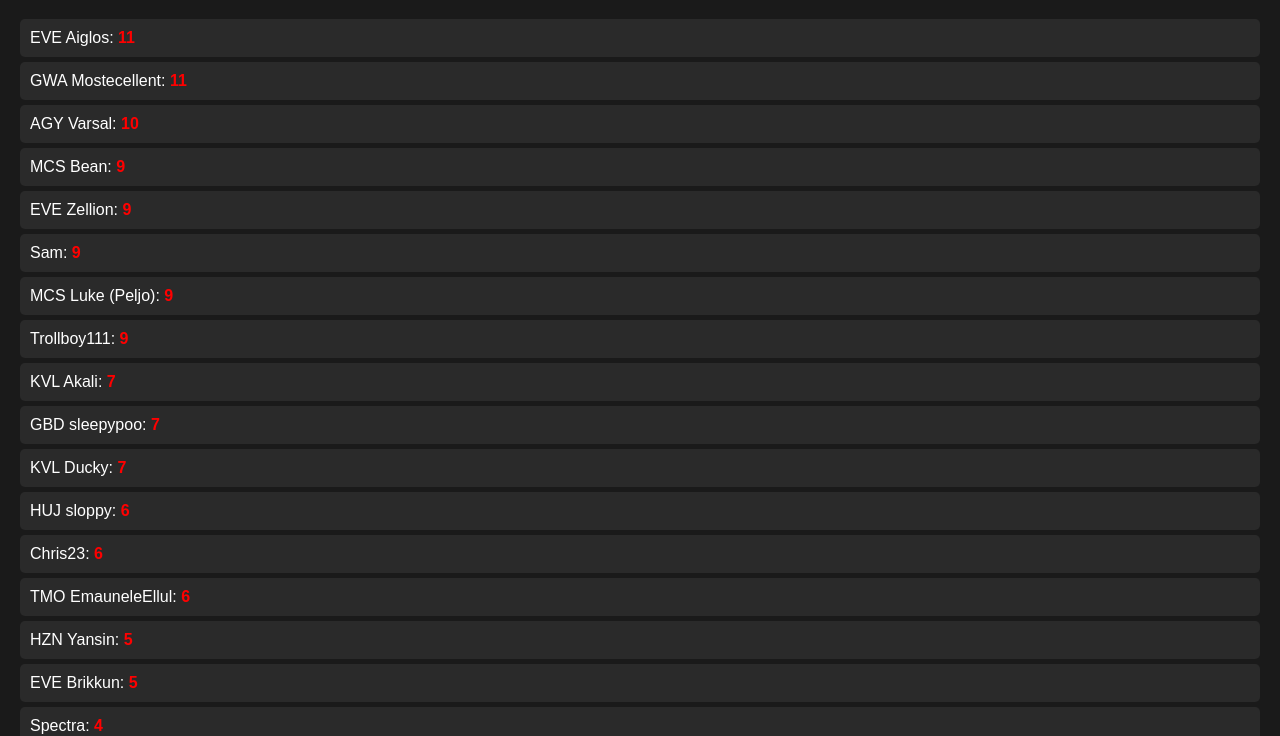
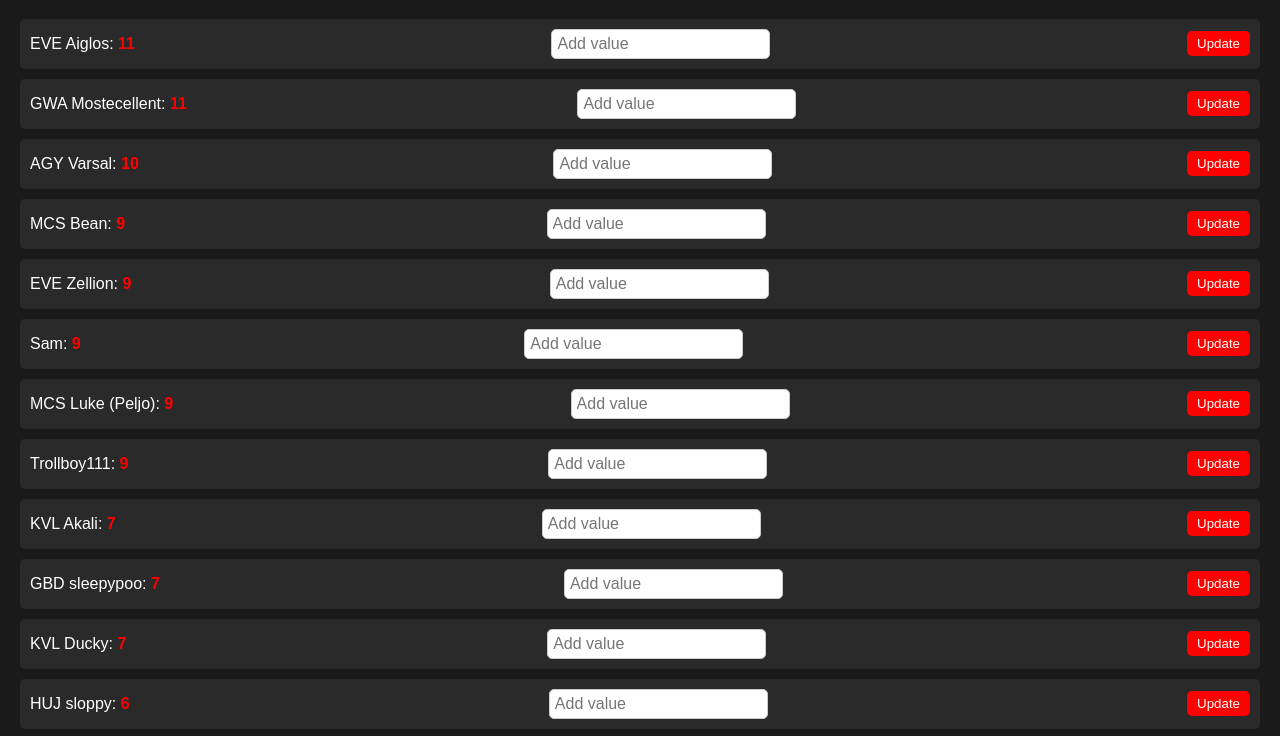
Before and after one commit to Luke-Cardona/Pick-ems-LCM, a plain HTML site: page scores.html in a window 1280 px wide. Shown: the part 61-797 px from the top of the page. Drawn offline with Linux system fonts and the light colour scheme.

Commit message:
Update scores.html

```diff
--- a/scores.html
+++ b/scores.html
@@ -20,13 +20,35 @@
         }
         li {
             background-color: #2a2a2a;
-            margin: 5px 0;
+            margin: 10px 0;
             padding: 10px;
             border-radius: 5px;
+            display: flex;
+            align-items: center;
+            justify-content: space-between;
         }
         .highlight {
             color: red;
             font-weight: bold;
+        }
+        input {
+            margin-left: 10px;
+            padding: 5px;
+            border-radius: 5px;
+            border: 1px solid #ccc;
+            font-size: 1em;
+        }
+        button {
+            margin-left: 10px;
+            padding: 5px 10px;
+            background-color: red;
+            color: white;
+            border: none;
+            border-radius: 5px;
+            cursor: pointer;
+        }
+        button:hover {
+            background-color: darkred;
         }
     </style>
 </head>
@@ -45,9 +67,38 @@
                 const data = await response.json();
 
                 const scoresList = document.getElementById('scores-list');
-                data.scores.forEach(score => {
+                data.scores.forEach((score, index) => {
                     const listItem = document.createElement('li');
-                    listItem.innerHTML = `${score.name}: <span class="highlight">${score.score}</span>`;
+
+                    // Name and initial score display
+                    const scoreDisplay = document.createElement('span');
+                    scoreDisplay.innerHTML = `${score.name}: <span class="highlight" id="score-${index}">${score.score}</span>`;
+
+                    // Input field for adding to score
+                    const inputField = document.createElement('input');
+                    inputField.type = 'number';
+                    inputField.placeholder = 'Add value';
+                    inputField.id = `input-${index}`;
+
+                    // Button to update score
+                    const updateButton = document.createElement('button');
+                    updateButton.textContent = 'Update';
+                    updateButton.onclick = () => {
+                        const inputValue = parseInt(inputField.value, 10);
+                        if (!isNaN(inputValue)) {
+                            const currentScore = parseInt(document.getElementById(`score-${index}`).textContent, 10);
+                            const newScore = currentScore + inputValue;
+                            document.getElementById(`score-${index}`).textContent = newScore;
+                            inputField.value = ''; // Clear input field
+                        }
+                    };
+
+                    // Append elements to list item
+                    listItem.appendChild(scoreDisplay);
+                    listItem.appendChild(inputField);
+                    listItem.appendChild(updateButton);
+
+                    // Append list item to the scores list
                     scoresList.appendChild(listItem);
                 });
             } catch (error) {
```
